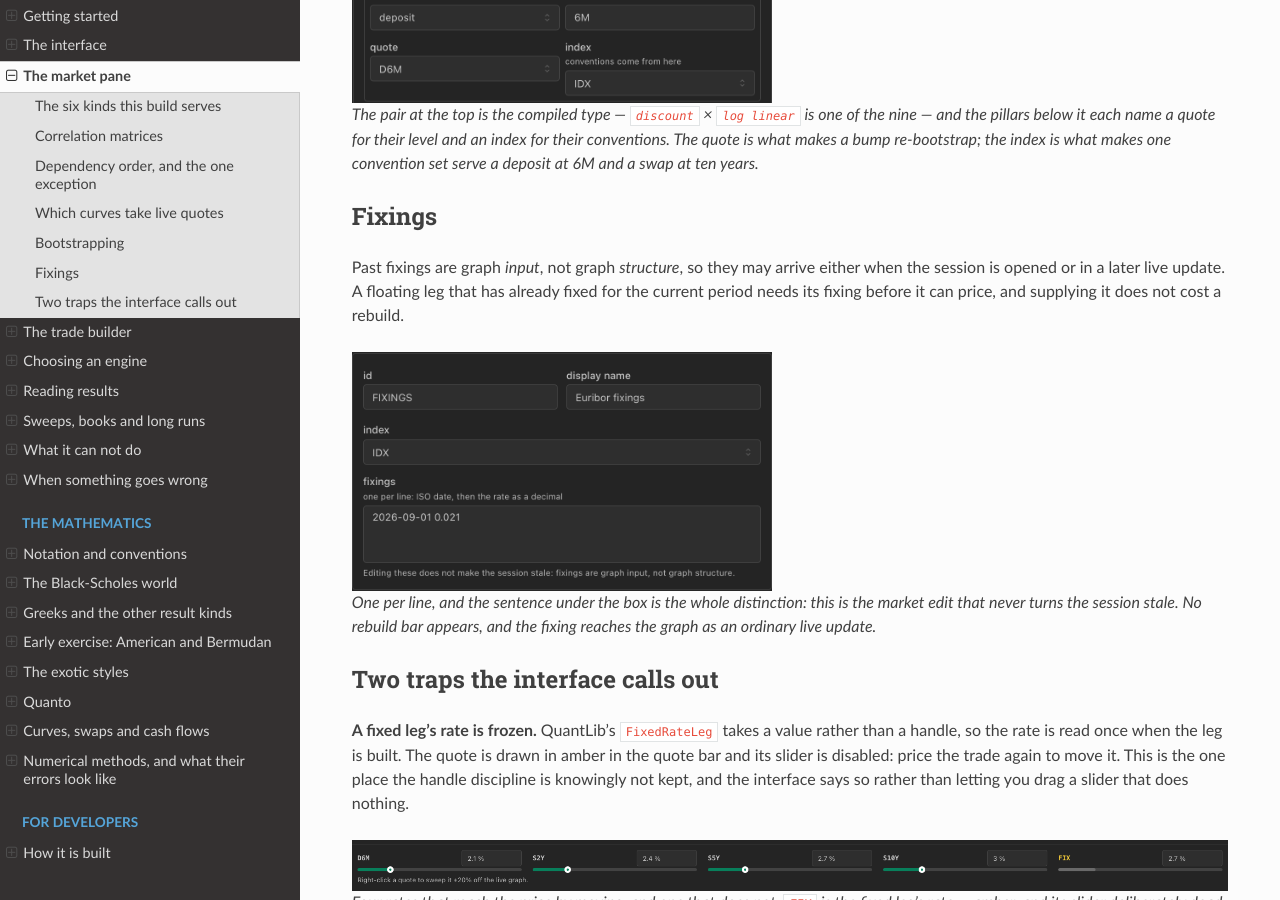
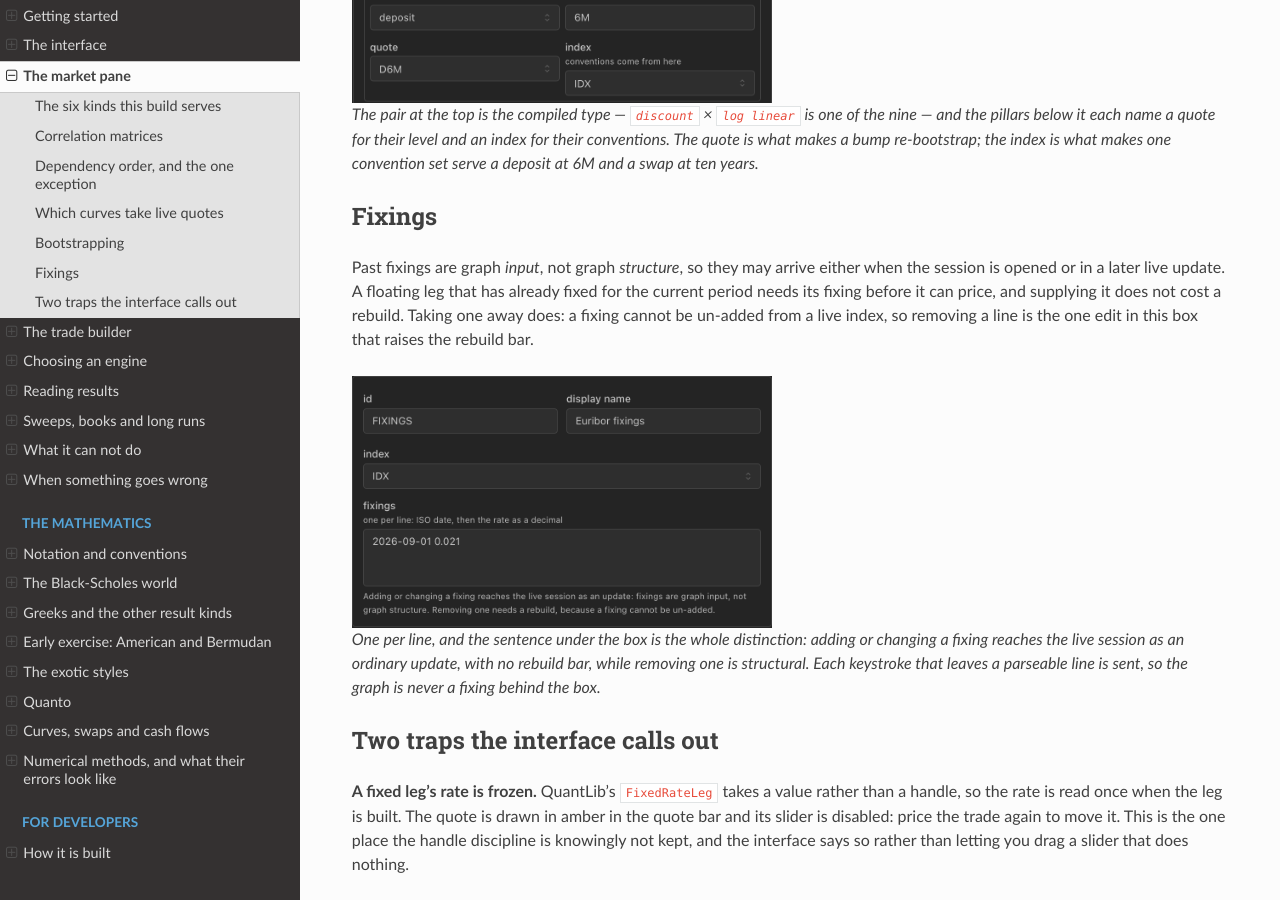
Before and after one commit to markccchiang/ql-frontend, a Sphinx documentation site: the page built from doc/market.md, in a window 1280 px wide and 900 px high, scrolled down 4035 px. Built offline with Sphinx 7.4.7 and the Read the Docs theme 3.1.0, drawn with Linux system fonts in a browser that asks for light colours.

Commit message:
Say what the fixings box now does, on both sides of the caption
The market page said a fixings edit never turns the session stale and
reaches the graph as a live update. Until this branch neither half was
true: nothing sent fixings, and the editor said so with a straight face.
Now that adding or changing a fixing rides UpdateMarket and removing one
raises the rebuild bar, the page and its zh_TW mirror say that, and the
screenshot shows the caption the editor actually carries.

Co-Authored-By: Claude Fable 5.1 <noreply@anthropic.com>
Claude-Session: https://claude.ai/code/session_01MJtVZSjTSgWshw7miPwQ9g

````diff
--- a/doc/market.md
+++ b/doc/market.md
@@ -154,15 +154,18 @@ years.
 Past fixings are graph *input*, not graph *structure*, so they may arrive
 either when the session is opened or in a later live update. A floating leg
 that has already fixed for the current period needs its fixing before it can
-price, and supplying it does not cost a rebuild.
+price, and supplying it does not cost a rebuild. Taking one away does: a
+fixing cannot be un-added from a live index, so removing a line is the one
+edit in this box that raises the rebuild bar.
 
 ```{figure} images/market-fixings.png
-:alt: The fixings editor: id FIXINGS, display name Euribor fixings, the index the fixings belong to, and a box holding one fixing per line as an ISO date and a decimal rate, under a note that editing these does not make the session stale.
+:alt: The fixings editor: id FIXINGS, display name Euribor fixings, the index the fixings belong to, and a box holding one fixing per line as an ISO date and a decimal rate, under a note that adding or changing a fixing reaches the live session as an update and that removing one needs a rebuild.
 :width: 420px
 
-One per line, and the sentence under the box is the whole distinction: this is
-the market edit that never turns the session stale. No rebuild bar appears, and
-the fixing reaches the graph as an ordinary live update.
+One per line, and the sentence under the box is the whole distinction: adding
+or changing a fixing reaches the live session as an ordinary update, with no
+rebuild bar, while removing one is structural. Each keystroke that leaves a
+parseable line is sent, so the graph is never a fixing behind the box.
 ```
 
 ## Two traps the interface calls out
````
Also changed, not shown: doc/images/market-fixings.png, 1 other file.
